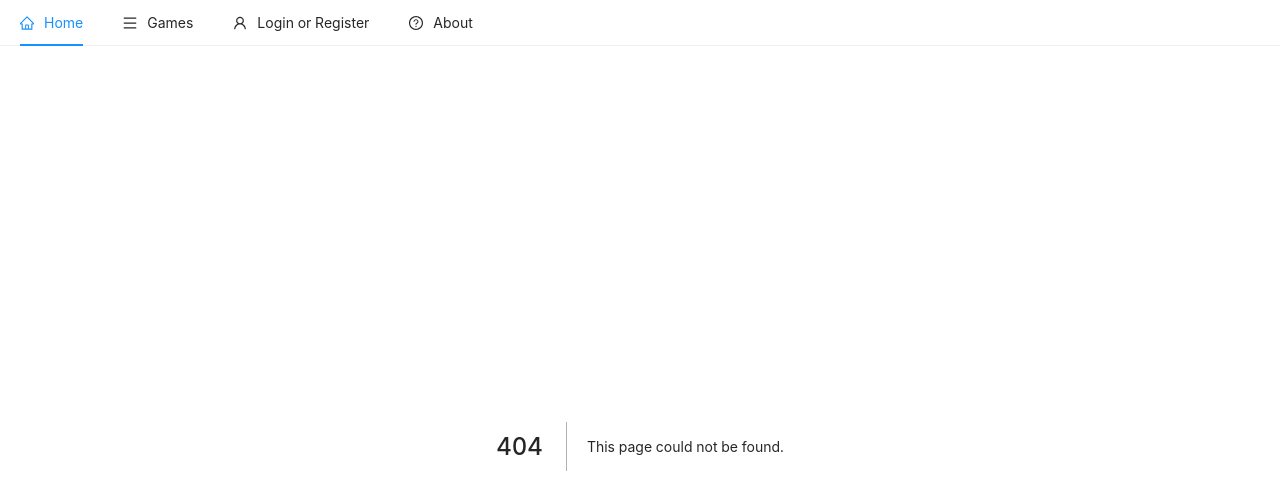
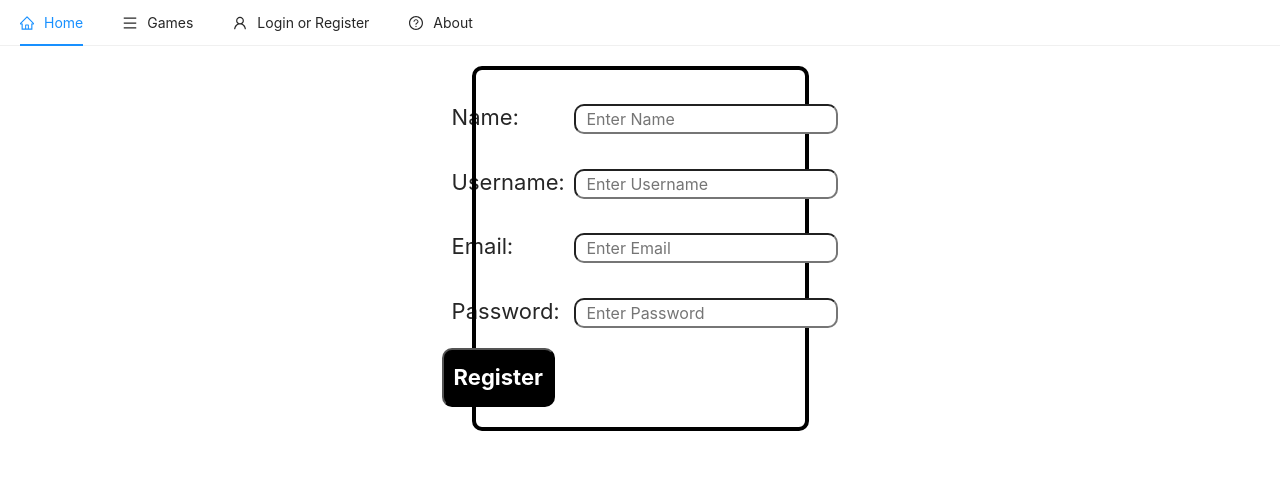
Before and after one commit to Manion-sebastian/waggroup, a Next.js app: page /register in a window 1280 px wide. Before the commit this address had no page. Shown: the top 494 px of the page. Built offline with nearby package versions, Linux system fonts and the light colour scheme.

Commit message:
split pages

```diff
--- a/package.json
+++ b/package.json
@@ -16,6 +16,7 @@
     "@fortawesome/react-fontawesome": "^0.2.0",
     "@types/styled-components": "^5.1.26",
     "antd": "^4.23.6",
+    "jsonwebtoken": "^8.5.1",
     "next": "12.3.1",
     "react": "18.2.0",
     "react-dom": "18.2.0",
--- /dev/null
+++ b/pages/register.tsx
@@ -0,0 +1,14 @@
+import React from 'react'
+import RegisterPage from '../components/authentication/registerPage'
+
+type Props = {}
+
+const Register = (props: Props) => {
+  return (
+    <div>
+        <RegisterPage />
+    </div>
+  )
+}
+
+export default Register
```
Also changed, not shown: pages/login.tsx (added, +14 -0 lines), 1 other file (tests, documents, lock files or other folders).
